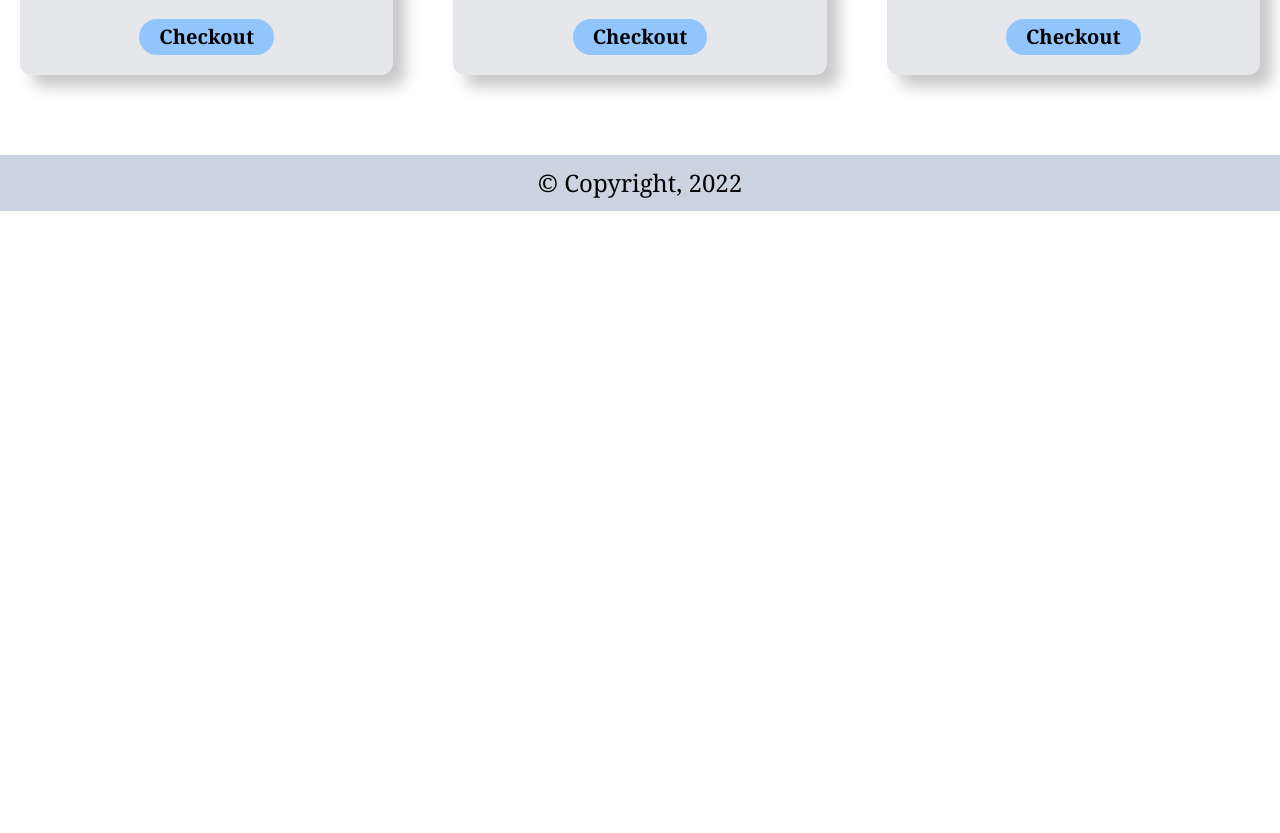
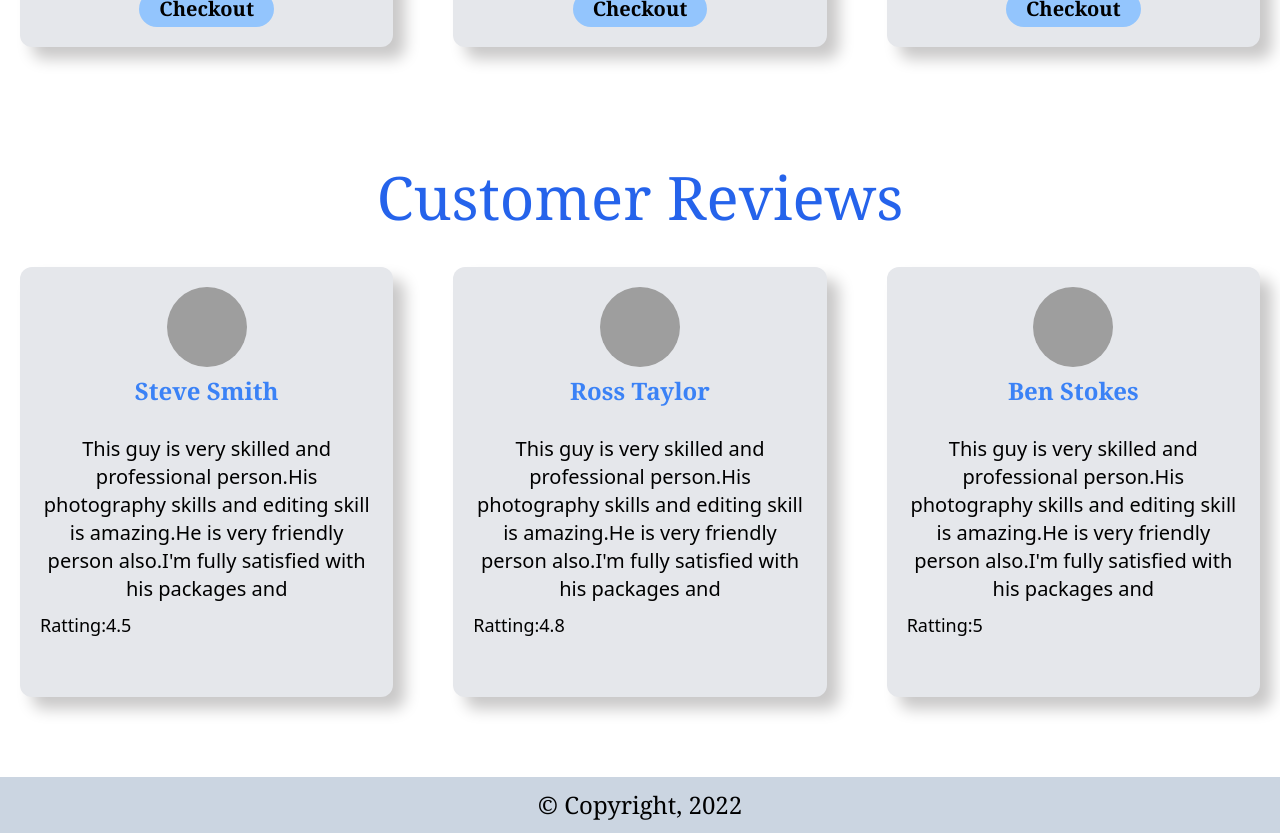
Before and after one commit to HossainRafi/CaptureFreaks, a React (Create React App) app: page / in a window 1280 px wide. Shown: the part 1300-2133 px from the top of the page. Before the commit the page ends 1511 px from the top, so only its background shows below. Built offline with nearby package versions, Linux system fonts and the light colour scheme; grey boxes are pictures that could not be loaded.

Commit message:
reviews done

```diff
--- a/package.json
+++ b/package.json
@@ -9,6 +9,7 @@
     "firebase": "^9.6.11",
     "react": "^18.0.0",
     "react-dom": "^18.0.0",
+    "react-rating": "^2.0.5",
     "react-router-dom": "^6.3.0",
     "react-scripts": "5.0.0",
     "react-slick": "^0.28.1",
--- /dev/null
+++ b/public/rattingFakeData.json
@@ -0,0 +1,23 @@
+[
+  {
+    "id": 1,
+    "name": "Steve Smith",
+    "ratting": 4.5,
+    "comment": "This guy is very skilled and professional person.His photography skills and editing skill is amazing.He is very friendly person also.I'm fully satisfied with his packages and",
+    "img": "https://encrypted-tbn0.gstatic.com/images?q=tbn:ANd9GcSIW7tRx0e0sPH-b45hi6Ek_vfuafVtw7pMVw&usqp=CAU"
+  },
+  {
+    "id": 2,
+    "name": "Ross Taylor",
+    "ratting": 4.8,
+    "comment": "This guy is very skilled and professional person.His photography skills and editing skill is amazing.He is very friendly person also.I'm fully satisfied with his packages and",
+    "img": "https://encrypted-tbn0.gstatic.com/images?q=tbn:ANd9GcSuRHr0abZScE4ASZVaitIPiBy9bm1lmH2EzA&usqp=CAU"
+  },
+  {
+    "id": 3,
+    "name": "Ben Stokes",
+    "ratting": 5,
+    "comment": "This guy is very skilled and professional person.His photography skills and editing skill is amazing.He is very friendly person also.I'm fully satisfied with his packages and",
+    "img": "https://static.independent.co.uk/2021/07/30/17/PRI192248637.jpg?width=982&height=726&auto=webp&quality=75"
+  }
+]
--- a/src/component/Home/Home.js
+++ b/src/component/Home/Home.js
@@ -1,5 +1,6 @@
 import React, { useEffect, useState } from "react";
 import Carousel from "../Carousel/Carousel";
+import Reviews from "../Reviews/Reviews";
 import Packages from "./../Packages/Packages";
 
 const Home = () => {
@@ -11,17 +12,18 @@ const Home = () => {
   }, []);
   return (
     <div>
-      <div className="py-7">
+      <div className="pb-7">
         <Carousel />
-          </div>
-              <h1 className="text-center font-serif text-blue-600 text-6xl pt-10">
-                  Packages For You
-              </h1>
+      </div>
+      <h1 className="text-center font-serif text-blue-600 text-6xl pt-10">
+        Packages For You
+      </h1>
       <div className="grid md:grid-cols-3 gap-5 pt-10 py-10">
         {packages.map((packages) => (
           <Packages key={packages.id} packages={packages} />
         ))}
-      </div>
+          </div>
+          <Reviews/>
     </div>
   );
 };
--- a/src/component/Packages/Packages.js
+++ b/src/component/Packages/Packages.js
@@ -16,23 +16,23 @@ const Packages = ({ packages }) => {
 
         <div className="px-5 py-2 text-lg pb-20">
           <p className="text-xl mb-2">
-            <i class="text-xl text-blue-600 font-bold las la-hand-point-right"></i>{" "}
+            <i className="text-xl text-blue-600 font-bold las la-hand-point-right"></i>{" "}
             {descOne}
           </p>
           <p className="text-xl mb-2">
-            <i class="text-xl text-blue-600 font-bold las la-hand-point-right"></i>{" "}
+            <i className="text-xl text-blue-600 font-bold las la-hand-point-right"></i>{" "}
             {descTwo}
           </p>
           <p className="text-xl mb-2">
-            <i class="text-xl text-blue-600 font-bold las la-hand-point-right"></i>{" "}
+            <i className="text-xl text-blue-600 font-bold las la-hand-point-right"></i>{" "}
             {descThree}
           </p>
           <p className="text-xl mb-2">
-            <i class="text-xl text-blue-600 font-bold las la-hand-point-right"></i>{" "}
+            <i className="text-xl text-blue-600 font-bold las la-hand-point-right"></i>{" "}
             {descFour}
           </p>
           <p className="text-xl mb-2">
-            <i class="text-xl text-blue-600 font-bold las la-hand-point-right"></i>{" "}
+            <i className="text-xl text-blue-600 font-bold las la-hand-point-right"></i>{" "}
             {descFive}
           </p>
           <h2 className="text-2xl text-blue-700 font-bold text-center">
--- /dev/null
+++ b/src/component/Review/Review.js
@@ -0,0 +1,26 @@
+import React from "react";
+
+const Review = ({ review }) => {
+  const { name, img, ratting, comment } = review;
+  console.log(review);
+  return (
+    <div>
+      <div className="card-container mx-5 mb-10 bg-gray-200 rounded-xl h-[430px] pt-5">
+        <img
+          className="h-[80px] w-[80px] mx-auto rounded-full"
+          src={img}
+          alt=""
+        />
+        <h3 className="text-2xl font-serif text-center text-blue-500 font-bold pt-2 pb-3">
+          {name}
+        </h3>
+        <div className="px-5 py-2 text-lg pb-20">
+          <p className="text-xl text-center my-2">{comment}</p>
+          <h2>Ratting:{ratting}</h2>
+        </div>
+      </div>
+    </div>
+  );
+};
+
+export default Review;
--- /dev/null
+++ b/src/component/Reviews/Reviews.js
@@ -0,0 +1,23 @@
+import React, { useEffect, useState } from 'react';
+import Review from '../Review/Review';
+
+const Reviews = () => {
+    const [userReviews, setUserReviews] = useState([]);
+    useEffect(() => {
+      fetch("rattingFakeData.json")
+        .then((res) => res.json())
+        .then((data) => setUserReviews(data));
+    }, []);
+    return (
+        <div>
+            <h1 className="text-center font-serif text-blue-600 text-6xl pt-10">Customer Reviews</h1>
+        <div className="pt-10 grid md:grid-cols-3 gap-5 py-10">
+          {userReviews.map((review) => (
+            <Review key={review.id} review={review} />
+          ))}
+        </div>
+      </div>
+    );
+};
+
+export default Reviews;
```
Also changed, not shown: 1 other file (tests, documents, lock files or other folders).
